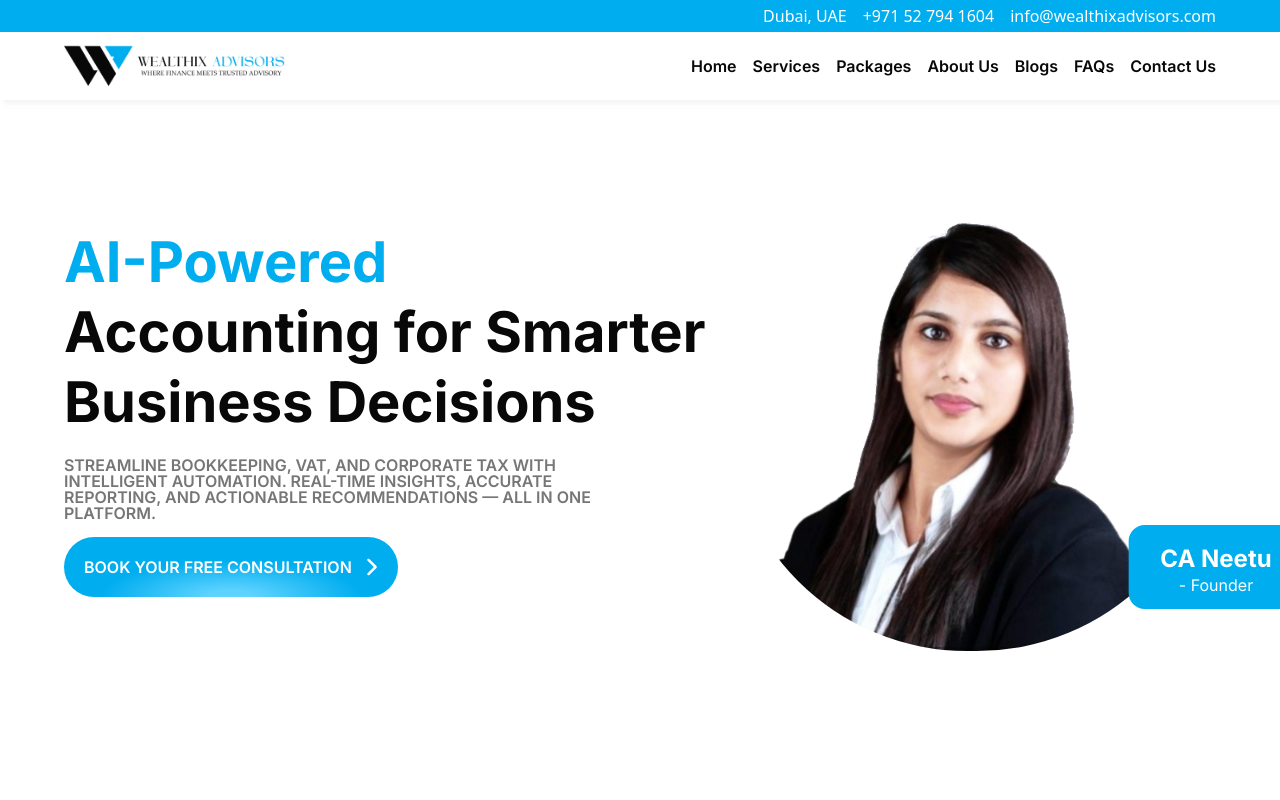
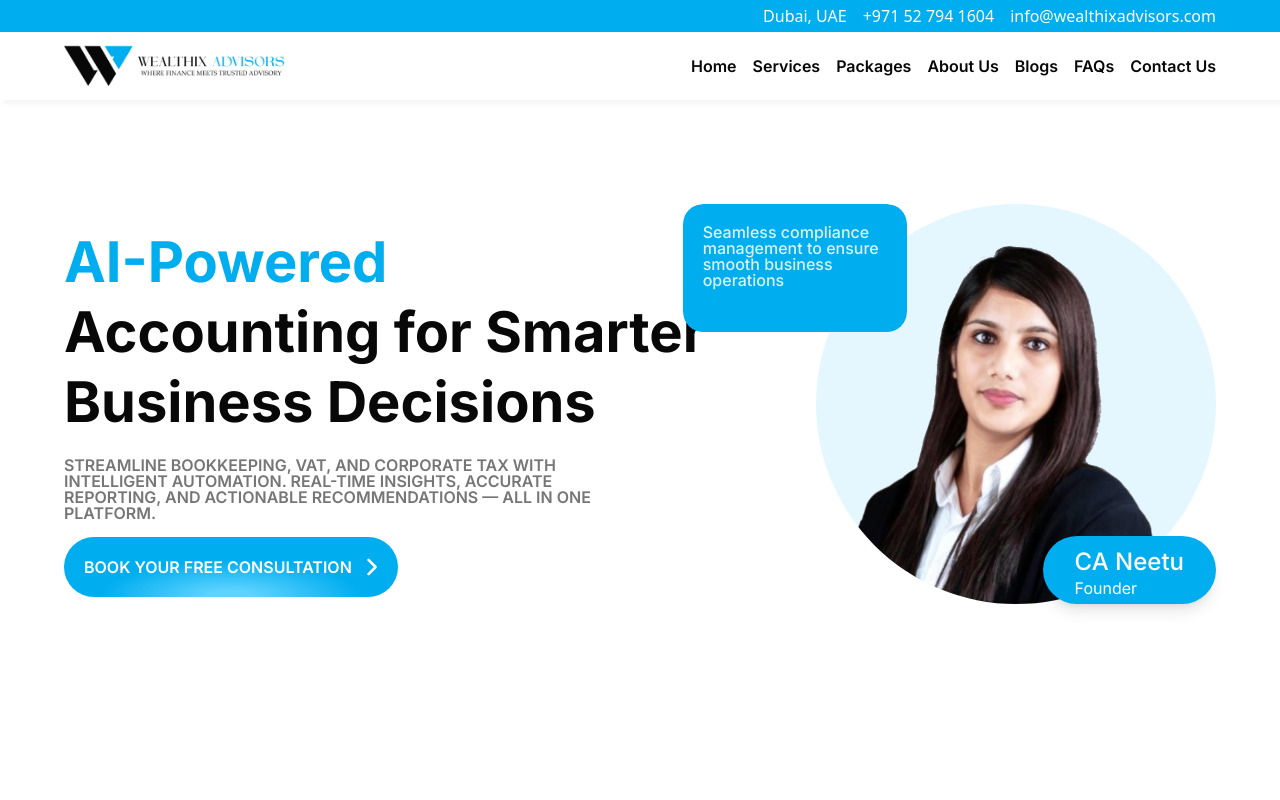
Before and after one commit to Obsidian-Six/wealthix-advisors, a Next.js app: page / in a window 1280 px wide. Shown: the top 800 px of the page. Built offline with nearby package versions, Linux system fonts and the light colour scheme; no server answers; a web font is replaced by a local one.

Commit message:
Add CtaAction and HeroHighlights components; enhance Hero layout and styles for improved user engagement

```diff
--- /dev/null
+++ b/app/_components/hero/hero-highlights.tsx
@@ -0,0 +1,64 @@
+"use client";
+
+import { useEffect, useMemo, useRef, useState } from "react";
+
+export default function HeroHighlights({
+  items,
+  intervalMs = 6000,
+  animationMs = 700,
+}: {
+  items: string[];
+  intervalMs?: number;
+  animationMs?: number;
+}) {
+  const safeItems = useMemo(() => items.filter(Boolean), [items]);
+  const [index, setIndex] = useState(0);
+  const [prevIndex, setPrevIndex] = useState<number>(-1);
+  const [paused, setPaused] = useState(false);
+  const clearPrevTimeout = useRef<number | null>(null);
+
+  useEffect(() => {
+    if (safeItems.length <= 1 || paused) return;
+    const id = window.setInterval(() => {
+      setPrevIndex((p) => (p === -1 ? index : p));
+      setIndex((i) => (i + 1) % safeItems.length);
+      // Clear previous after animation completes
+      if (clearPrevTimeout.current) {
+        window.clearTimeout(clearPrevTimeout.current);
+      }
+      clearPrevTimeout.current = window.setTimeout(() => {
+        setPrevIndex(-1);
+      }, animationMs + 50);
+    }, Math.max(2500, intervalMs));
+    return () => window.clearInterval(id);
+  }, [safeItems.length, intervalMs, animationMs, paused, index]);
+
+  useEffect(
+    () => () => {
+      if (clearPrevTimeout.current)
+        window.clearTimeout(clearPrevTimeout.current);
+    },
+    []
+  );
+
+  if (safeItems.length === 0) return null;
+
+  return (
+    <ul
+      className="hero-right-highlights"
+      aria-live="polite"
+      aria-atomic="true"
+      onMouseEnter={() => setPaused(true)}
+      onMouseLeave={() => setPaused(false)}
+    >
+      {prevIndex >= 0 && (
+        <li key={`prev-${prevIndex}`} className="hero-highlight hero-slide-out">
+          {safeItems[prevIndex]}
+        </li>
+      )}
+      <li key={`curr-${index}`} className="hero-highlight hero-slide-in">
+        {safeItems[index]}
+      </li>
+    </ul>
+  );
+}
--- a/app/_components/hero/hero.tsx
+++ b/app/_components/hero/hero.tsx
@@ -1,5 +1,7 @@
 import Profile from "@/public/profile.png";
 import Image from "next/image";
+import HeroHighlights from "./hero-highlights";
+
 export default async function Hero() {
   return (
     <section className="hero">
@@ -43,19 +45,17 @@ export default async function Hero() {
         </button>
       </div>
       <div className="hero-right">
-        {/* <ul>
-          <li>
-            Customized Corporate & VAT tax strategies aligned with UAE
-            regulations
-          </li>
-          <li>
-            Seamless compliance management to ensure smooth business operations
-          </li>
-          <li>
-            Accurate financial reporting and accounting for sound
-            decision-making
-          </li>
-        </ul> */}
+        <div className="hero-right-container">
+          <HeroHighlights
+            items={[
+              "Customized Corporate & VAT tax strategies aligned with UAE regulations",
+              "Seamless compliance management to ensure smooth business operations",
+              "Accurate financial reporting and accounting for sound decision-making",
+            ]}
+            intervalMs={4000}
+            animationMs={700}
+          />
+
           <figure>
             <Image src={Profile} alt="CA Neetu" width={400} height={400} />
             <figcaption>
@@ -63,6 +63,12 @@ export default async function Hero() {
               <br />- Founder
             </figcaption>
           </figure>
+
+          <p className="hero-right-title">
+            <span>CA Neetu</span>
+            <br /> Founder
+          </p>
+        </div>
       </div>
     </section>
   );
--- a/app/globals.css
+++ b/app/globals.css
@@ -157,10 +157,7 @@
 
   /* Hero Section Styles */
   .hero {
-    @apply container mx-auto h-auto lg:h-[600px] flex flex-col md:flex-row items-center justify-between px-2 md:px-16 py-8 xl:rounded-xl gap-4 relative;
-    /* background: linear-gradient(0deg, rgba(0, 0, 0, 0.2), rgba(0, 0, 0, 0.2)),
-      linear-gradient(90deg, rgba(0, 0, 0, 0) -7.6%, rgba(0, 0, 0, 0.6) 71.74%),
-      url("/wealthix-advisors/hero-bg.jpg") center/cover no-repeat; */
+    @apply container mx-auto h-auto xl:h-[600px] flex flex-col xl:flex-row items-center justify-between px-2 xl:px-16 py-8 xl:rounded-xl gap-32 xl:gap-4 relative;
   }
   .hero-left > h1 {
     @apply max-w-[663px] mb-5 text-black;
@@ -174,50 +171,53 @@
   .hero-right {
     @apply max-w-[488px] flex flex-col gap-6;
   }
-
-  .hero-right > figure {
-    @apply overflow-visible;
+  .hero-right-container {
+    @apply relative flex justify-center items-center mb-4;
   }
-  .hero-right > figure > img {
-    @apply rounded-full;
-  }
-  .hero-right > figure > figcaption {
-    @apply absolute bottom-0 right-0 z-40  -translate-y-1/2 translate-x-1/2 py-4 px-8 bg-primary text-white rounded-2xl;
-    top: unset;
-    left: unset;
-    transform: unset;
-  }
-  .hero-right > figure > figcaption > strong {
-    @apply text-base;
-  }
-  .hero-right > ul {
-    @apply list-none text-white-85 text-sm font-medium flex justify-start flex-wrap gap-2;
+  .hero-right-container > figure {
+    @apply rounded-full bg-primary-10 h-[200px] w-[200px] sm:h-[300px] sm:w-[300px] md:h-[400px] md:w-[400px];
   }
 
-  /* Separated Styles for hover over 'li' for clarity */
-  .hero-right > ul > li {
-    @apply relative h-32 w-56 p-5 rounded-[20px] overflow-hidden
-         bg-white-10 backdrop-blur-sm transition-colors duration-300 ease-out;
+  .hero-right-container > .hero-right-title {
+    @apply absolute -bottom-8 sm:bottom-0 right-0 px-8 py-2 bg-primary text-white rounded-full shadow-lg z-40 text-xs md:text-sm;
   }
-
-  .hero-right > ul > li::before {
-    content: "";
-    @apply absolute inset-0 p-1 rounded-[20px] pointer-events-none transition-colors duration-300 ease-out;
-    background: linear-gradient(
-      108.19deg,
-      #fff 4.12%,
-      rgba(255, 255, 255, 0.4) 99.97%
-    );
-    mask: linear-gradient(#fff 0 0) content-box, linear-gradient(#fff 0 0);
-    -webkit-mask-composite: xor;
-    mask-composite: exclude;
+  .hero-right-container > .hero-right-title > span {
+    @apply text-sm md:text-base font-medium;
   }
-  .hero-right > ul > li:hover {
-    @apply bg-primary-10 backdrop-blur-lg;
+  /* Hero highlights rotator (single-box) */
+  .hero-right-highlights {
+    @apply list-none text-white-85 text-xs md:text-sm font-medium absolute -top-16 -left-1/2 sm:top-0 sm:-left-1/4 md:-left-1/3 overflow-hidden rounded-[20px] p-1 z-40 w-40 h-28 md:w-56 md:h-32;
   }
-  .hero-right > ul > li:hover::before {
-    background: linear-gradient(0deg, #00adef, #00adef),
-      linear-gradient(106.94deg, rgba(255, 255, 255, 0.4) 1.21%, #ffffff 98.32%);
+  .hero-highlight {
+    @apply h-full w-full p-4 md:p-5 rounded-[20px] overflow-hidden bg-primary shadow-lg transition-colors duration-300 ease-out;
+    position: absolute;
+    inset: 0;
+  }
+  .hero-slide-in {
+    animation: hero-slide-in 700ms ease-in-out both;
+  }
+  .hero-slide-out {
+    animation: hero-slide-out 700ms ease-in-out both;
+  }
+  @keyframes hero-slide-in {
+    from {
+      opacity: 0;
+      transform: translateX(14px);
+    }
+    to {
+      opacity: 1;
+      transform: translateX(0);
+    }
+  }
+  @keyframes hero-slide-out {
+    from {
+      opacity: 1;
+      transform: translateX(0);
+    }
+    to {
+      opacity: 0;
+      transform: translateX(-14px);
+    }
   }
   /* Core Services Styles */
   .core-services {
--- a/app/layout.tsx
+++ b/app/layout.tsx
@@ -4,7 +4,7 @@ import "./globals.css";
 import Navbar from "./_components/navbar/navbar";
 import NavBanner from "./_components/navbar/nav-banner";
 import Footer from "./_components/footer/footer";
-import CtaAction from "./_components/cta-action";
+import CtaAction from "./_components/cta-action/cta-action";
 
 export const metadata: Metadata = {
   title: "Wealthix Advisors",
```
Also changed, not shown: app/_components/cta-action/cta-action.tsx (renamed from app/_components/cta-action.tsx). Lines whose indentation alone changed are shown as unchanged.
